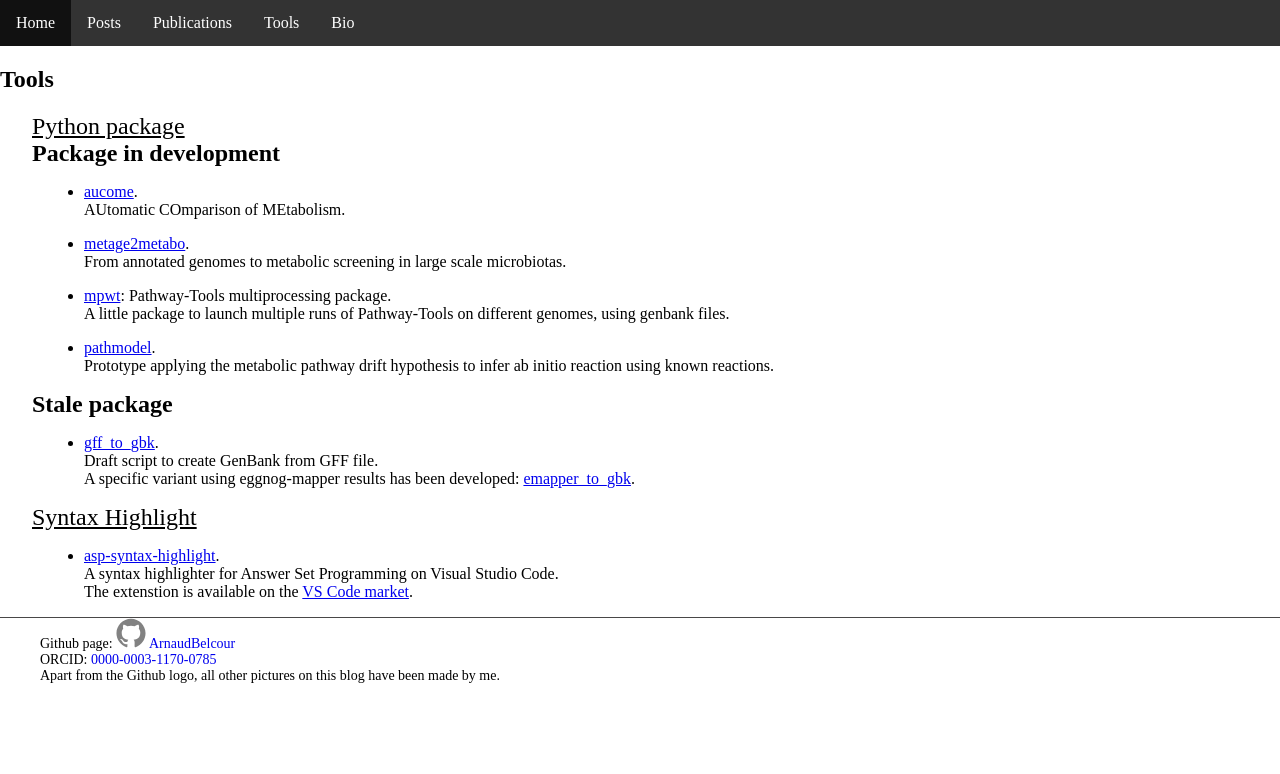
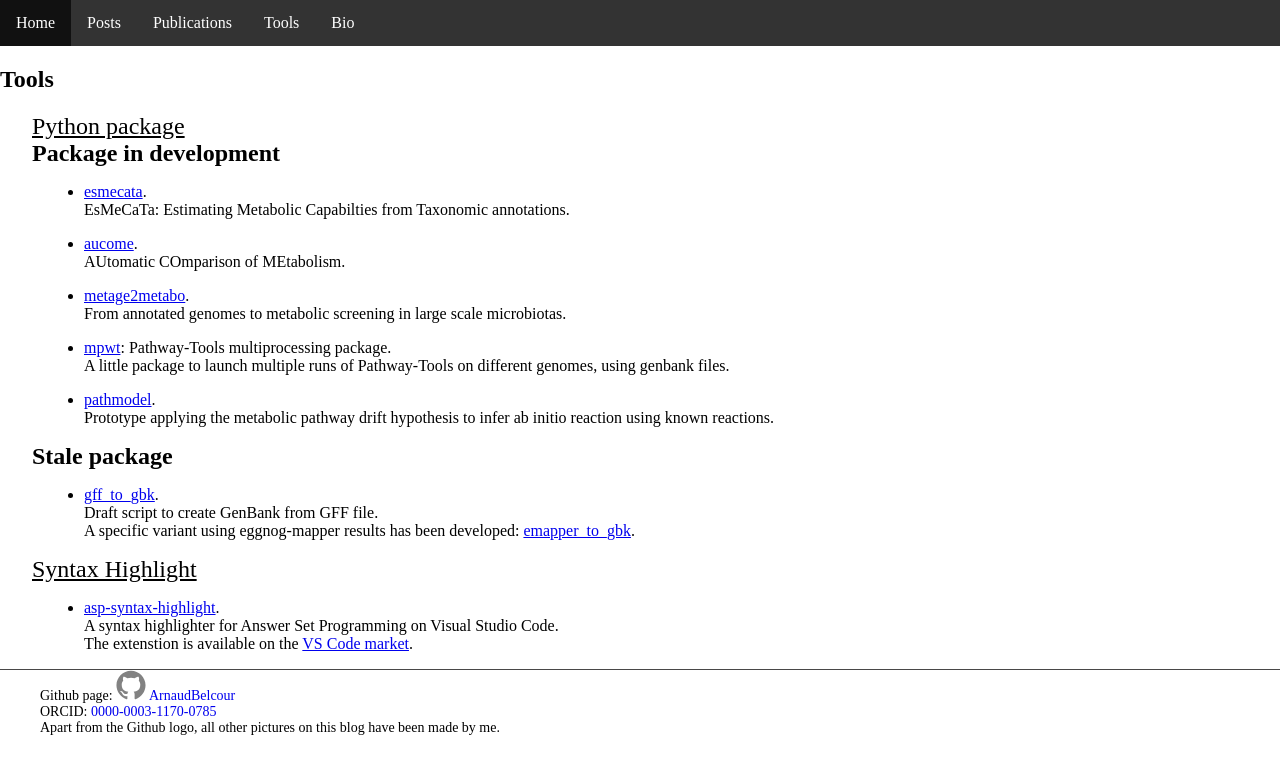
Before and after one commit to ArnaudBelcour/blog, a Jekyll site: the page built from pages/tools.html, in a window 1280 px wide. Shown: the top 774 px of the page. Built offline with Jekyll 4.4.1, drawn with Linux system fonts in a browser that asks for light colours.

Commit message:
Add esmecata in blog tools.

```diff
--- a/pages/tools.html
+++ b/pages/tools.html
@@ -9,6 +9,11 @@ permalink: pages/tools/
 		<h2>Python package</h2>
 			<h3>Package in development</h3>
 			<ul>
+				<li>
+					<p><a href='https://github.com/AuReMe/esmecata'>esmecata</a>.<br>
+						EsMeCaTa: Estimating Metabolic Capabilties from Taxonomic annotations.<br>
+					</p>
+				</li>
 				<li>
 					<p><a href='https://github.com/AuReMe/aucome'>aucome</a>.<br>
 						AUtomatic COmparison of MEtabolism.<br>
```
